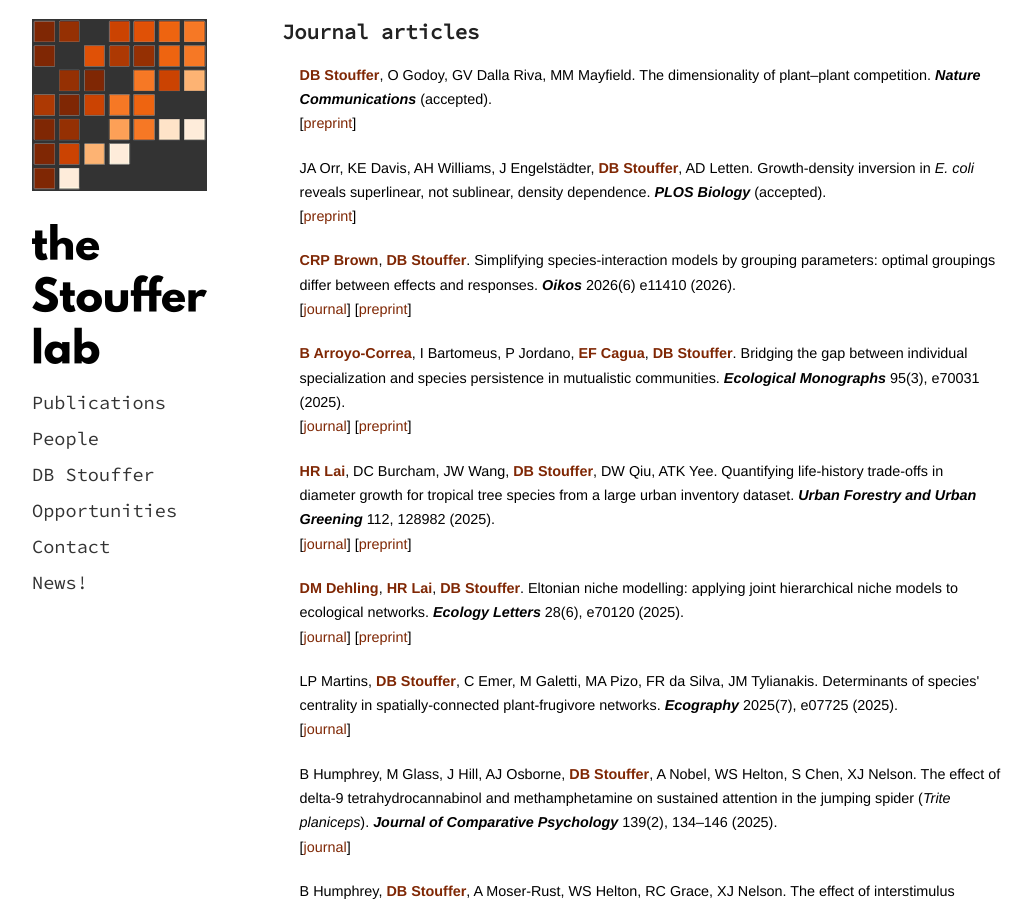
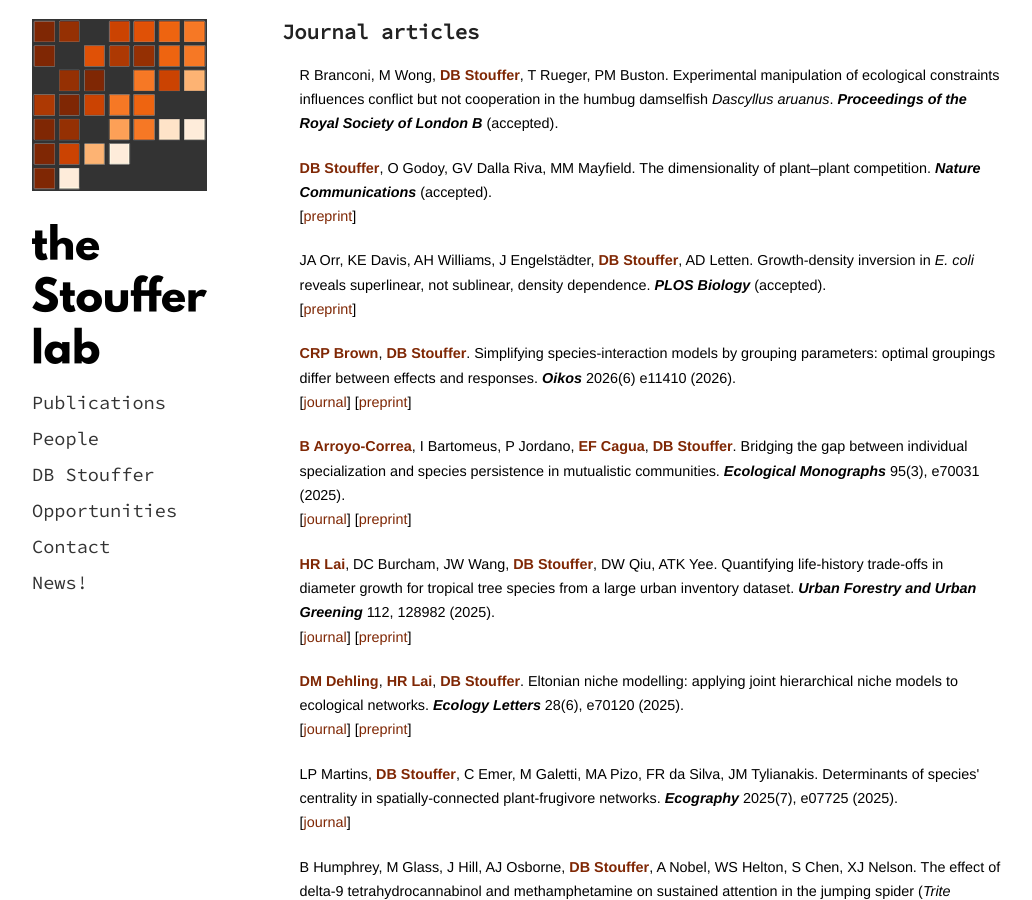
Before and after one commit to stoufferlab/stoufferlab.github.io, a Jekyll site: the page built from publications/index.html, in a window 1280 px wide and 900 px high. Shown: the whole window, without its empty margins (123-1155 px from the left). Built offline with Jekyll 4.4.1, drawn with Linux system fonts in a browser that asks for light colours; nearby versions of some CDN libraries; library files that are not in the unit come from our copies; a script that is not in the unit is left out.

Commit message:
Damselfish!

```diff
--- a/publications/papers.html
+++ b/publications/papers.html
@@ -1,4 +1,22 @@
 <!-- journal articles -->
+
+<div id="publication">
+<li>
+<p>
+R Branconi,
+M Wong,
+<b style="color: rgb(127,39,4);">DB Stouffer</b>,
+T Rueger,
+PM Buston.
+Experimental manipulation of ecological constraints influences conflict but not cooperation in the humbug damselfish <i>Dascyllus aruanus</i>.
+<b><i>Proceedings of the Royal Society of London B</i></b>
+(accepted).
+<!-- <br> -->
+<!-- 	[<a href="https://doi.org/10.1101/2021.11.10.467010">preprint</a>]
+<br> -->
+</p>
+</li>
+</div>
 
 <div id="publication">
 <li>
```
